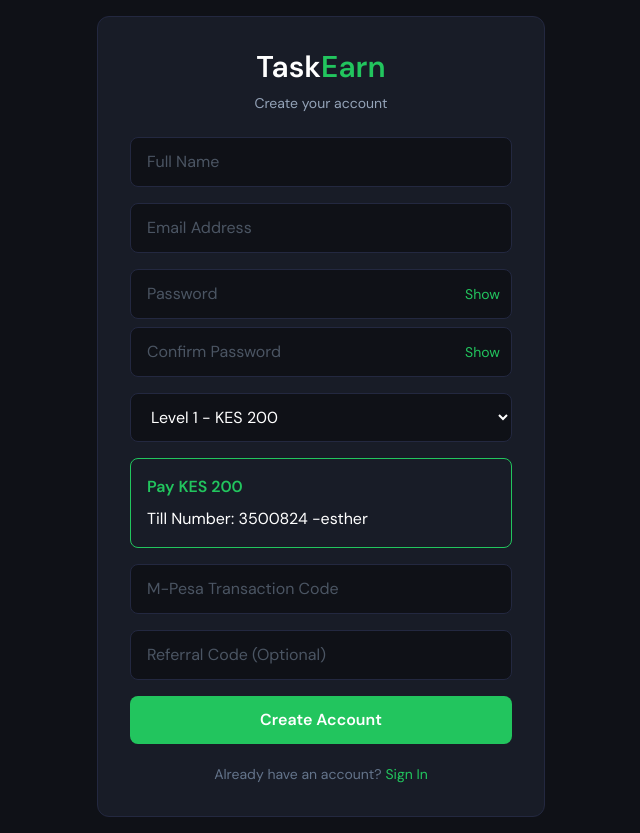
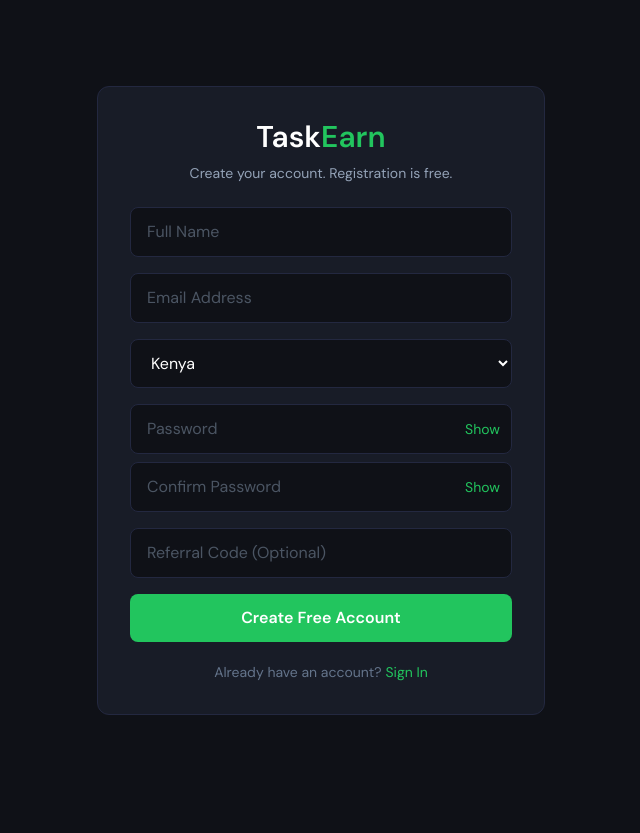
Before and after one commit to surveyadmin54-lgtm/task-earn, a Next.js app: page /auth/register in a window 1280 px wide. Shown: the whole page, without its empty margins (319-959 px from the left). After the commit the page ends 800 px from the top, so only its background shows below. Built offline with nearby package versions, Linux system fonts and the light colour scheme.

Commit message:
Update changes

```diff
--- a/app/auth/register/page.tsx
+++ b/app/auth/register/page.tsx
@@ -4,51 +4,38 @@
 import { useSearchParams } from 'next/navigation'
 import { createClient } from '@/lib/supabase/client'
 
-const LEVELS = [
-  { level: 1, amount: 200 },
-  { level: 2, amount: 800 },
-  { level: 3, amount: 2000 },
-  { level: 4, amount: 5000 },
-  { level: 5, amount: 10000 },
-  { level: 6, amount: 12000 },
+const COUNTRIES = [
+  'Kenya',
+  'Uganda',
+  'Tanzania',
+  'Rwanda',
+  'Nigeria',
+  'South Africa',
+  'Ghana',
+  'United States',
+  'United Kingdom',
+  'Other',
 ]
-
-const TILLS = ['3500892 -mary', '3500824 -esther']
-
-function getRandomTill() {
-  return TILLS[Math.floor(Math.random() * TILLS.length)]
-}
 
 function RegisterForm() {
   const searchParams = useSearchParams()
 
   const [fullName, setFullName] = useState('')
   const [email, setEmail] = useState('')
+  const [country, setCountry] = useState('Kenya')
   const [password, setPassword] = useState('')
   const [confirmPassword, setConfirmPassword] = useState('')
   const [showPassword, setShowPassword] = useState(false)
   const [showConfirmPassword, setShowConfirmPassword] = useState(false)
   const [referralCode, setReferralCode] = useState('')
-  const [selectedLevel, setSelectedLevel] = useState(1)
-  const [mpesaCode, setMpesaCode] = useState('')
-  const [assignedTill, setAssignedTill] = useState('')
   const [loading, setLoading] = useState(false)
   const [error, setError] = useState('')
   const [success, setSuccess] = useState(false)
 
-  const selectedAmount =
-    LEVELS.find((l) => l.level === selectedLevel)?.amount || 0
-
   useEffect(() => {
     const ref = searchParams.get('ref')
     if (ref) setReferralCode(ref.toUpperCase())
-    setAssignedTill(getRandomTill())
   }, [searchParams])
-
-  const handleChangeLevel = (level: number) => {
-    setSelectedLevel(level)
-    setAssignedTill(getRandomTill())
-  }
 
   const handleRegister = async (e: React.FormEvent) => {
     e.preventDefault()
@@ -64,16 +51,6 @@
       return
     }
 
-    if (!mpesaCode.trim()) {
-      setError('Enter M-Pesa transaction code.')
-      return
-    }
-
-    if (!assignedTill) {
-      setError('Till number not ready. Please refresh and try again.')
-      return
-    }
-
     setLoading(true)
 
     try {
@@ -85,6 +62,7 @@
         options: {
           data: {
             full_name: fullName,
+            country,
           },
         },
       })
@@ -96,12 +74,13 @@
         id: data.user.id,
         email,
         full_name: fullName,
-        payment_level: selectedLevel,
-        payment_amount: selectedAmount,
-        assigned_till: assignedTill,
-        mpesa_code: mpesaCode,
+        country,
+        payment_level: 0,
+        payment_amount: 0,
         referral_code: referralCode || null,
         approved: false,
+        status: 'pending',
+        role: 'user',
       })
 
       if (profileError) throw profileError
@@ -117,9 +96,9 @@
       setSuccess(true)
     } catch (err: any) {
       setError(err.message || 'Registration failed.')
+    } finally {
+      setLoading(false)
     }
-
-    setLoading(false)
   }
 
   if (success) {
@@ -132,9 +111,6 @@
           </h2>
           <p className="text-slate-400">
             Your account has been created. Wait for admin approval before full access.
-          </p>
-          <p className="mt-4 text-green-500 font-semibold">
-            Assigned Till: {assignedTill}
           </p>
           <a href="/auth/login" className="mt-5 inline-block text-green-500">
             Go to Login →
@@ -152,7 +128,7 @@
         </h1>
 
         <p className="mb-6 mt-2 text-center text-sm text-slate-400">
-          Create your account
+          Create your account. Registration is free.
         </p>
 
         <form onSubmit={handleRegister} className="space-y-4">
@@ -173,6 +149,19 @@
             placeholder="Email Address"
             className="w-full rounded-lg border border-[#232840] bg-[#0f1117] px-4 py-3 text-white"
           />
+
+          <select
+            required
+            value={country}
+            onChange={(e) => setCountry(e.target.value)}
+            className="w-full rounded-lg border border-[#232840] bg-[#0f1117] px-4 py-3 text-white"
+          >
+            {COUNTRIES.map((c) => (
+              <option key={c} value={c}>
+                {c}
+              </option>
+            ))}
+          </select>
 
           <div className="space-y-2">
             <div className="relative">
@@ -212,36 +201,6 @@
             </div>
           </div>
 
-          <select
-            value={selectedLevel}
-            onChange={(e) => handleChangeLevel(Number(e.target.value))}
-            className="w-full rounded-lg border border-[#232840] bg-[#0f1117] px-4 py-3 text-white"
-          >
-            {LEVELS.map((level) => (
-              <option key={level.level} value={level.level}>
-                Level {level.level} - KES {level.amount.toLocaleString()}
-              </option>
-            ))}
-          </select>
-
-          <div className="rounded-lg border border-green-500 p-4">
-            <p className="font-bold text-green-500">
-              Pay KES {selectedAmount.toLocaleString()}
-            </p>
-            <p className="mt-2 text-white">
-              Till Number: {assignedTill || 'Loading...'}
-            </p>
-          </div>
-
-          <input
-            type="text"
-            required
-            value={mpesaCode}
-            onChange={(e) => setMpesaCode(e.target.value.toUpperCase())}
-            placeholder="M-Pesa Transaction Code"
-            className="w-full rounded-lg border border-[#232840] bg-[#0f1117] px-4 py-3 text-white"
-          />
-
           <input
             type="text"
             value={referralCode}
@@ -262,7 +221,7 @@
             disabled={loading}
             className="w-full rounded-lg bg-green-500 py-3 font-semibold text-white disabled:opacity-70"
           >
-            {loading ? 'Creating Account...' : 'Create Account'}
+            {loading ? 'Creating Account...' : 'Create Free Account'}
           </button>
         </form>
 
--- a/app/tasks/page.tsx
+++ b/app/tasks/page.tsx
@@ -3,6 +3,12 @@
 import UserNav from '@/components/user/UserNav'
 import SurveyCard from '@/components/user/SurveyCard'
 import { ClipboardList, Clock, Lock, CheckCircle2 } from 'lucide-react'
+
+const POINTS_PER_USD = 100
+
+function pointsToUsd(points: number) {
+  return (points / POINTS_PER_USD).toFixed(2)
+}
 
 export default async function TasksPage() {
   const supabase = createClient()
@@ -10,7 +16,11 @@
   if (!user) redirect('/auth/login')
 
   const { data: profile } = await supabase
-    .from('profiles').select('role, status, approved, level').eq('id', user.id).single()
+    .from('profiles')
+    .select('role, status, approved, level')
+    .eq('id', user.id)
+    .single()
+
   if (profile?.status === 'suspended') redirect('/auth/login')
   if (!profile?.approved) redirect('/pending')
   if (profile?.role === 'admin') redirect('/admin/dashboard')
@@ -24,8 +34,9 @@
   const lastMidnightEAT = new Date(midnightEAT.getTime() - 24 * 60 * 60 * 1000)
   const lastMidnightUTC = new Date(lastMidnightEAT.getTime() - 3 * 60 * 60 * 1000).toISOString()
 
-  const hoursLeft = Math.floor((midnightEAT.getTime() - nowEAT.getTime()) / (1000 * 60 * 60))
-  const minsLeft  = Math.floor(((midnightEAT.getTime() - nowEAT.getTime()) % (1000 * 60 * 60)) / (1000 * 60))
+  const diffMs = midnightEAT.getTime() - nowEAT.getTime()
+  const hoursLeft = Math.floor(diffMs / (1000 * 60 * 60))
+  const minsLeft = Math.floor((diffMs % (1000 * 60 * 60)) / (1000 * 60))
 
   const { data: allSurveys } = await supabase
     .from('surveys')
@@ -50,9 +61,14 @@
     .in('survey_id', surveyIds.length > 0 ? surveyIds : ['none'])
 
   const completedMap = new Map<string, boolean>()
+
   for (const survey of surveys) {
     const responses = (allCompleted ?? []).filter(r => r.survey_id === survey.id)
-    if (responses.length === 0) { completedMap.set(survey.id, false); continue }
+    if (responses.length === 0) {
+      completedMap.set(survey.id, false)
+      continue
+    }
+
     if (survey.resets_daily) {
       const doneToday = responses.some(r => r.completed_at >= lastMidnightUTC)
       completedMap.set(survey.id, doneToday)
@@ -62,13 +78,12 @@
   }
 
   const available = surveys.filter(s => !completedMap.get(s.id))
-  const done      = surveys.filter(s =>  completedMap.get(s.id))
+  const done = surveys.filter(s => completedMap.get(s.id))
 
   return (
     <div className="flex flex-col md:flex-row min-h-screen">
       <UserNav />
       <main className="flex-1 w-full min-w-0 p-4 md:p-8 overflow-x-hidden">
-        {/* Header */}
         <div className="mb-5">
           <div className="flex items-start justify-between flex-wrap gap-3 mb-3">
             <div>
@@ -88,7 +103,6 @@
             </div>
           </div>
 
-          {/* Quick summary pills */}
           <div className="flex gap-2 flex-wrap">
             <span className="flex items-center gap-1.5 bg-brand-500/10 text-brand-400 border border-brand-500/20 text-xs font-700 px-3 py-1.5 rounded-full">
               <ClipboardList size={12} /> {available.length} available
@@ -98,6 +112,9 @@
                 <CheckCircle2 size={12} /> {done.length} done today
               </span>
             )}
+            <span className="flex items-center gap-1.5 bg-emerald-500/10 text-emerald-400 border border-emerald-500/20 text-xs font-700 px-3 py-1.5 rounded-full">
+              100 points = 1 USD
+            </span>
           </div>
         </div>
 
```
Also changed, not shown: app/profile/page.tsx (+43 -17 lines), components/user/WithdrawalForm.tsx (+86 -27 lines).
